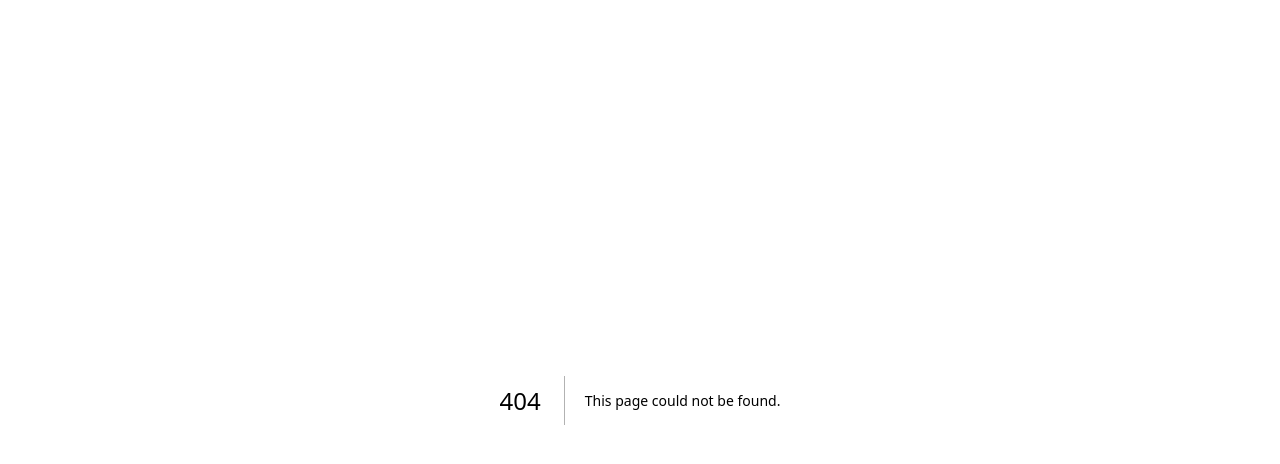
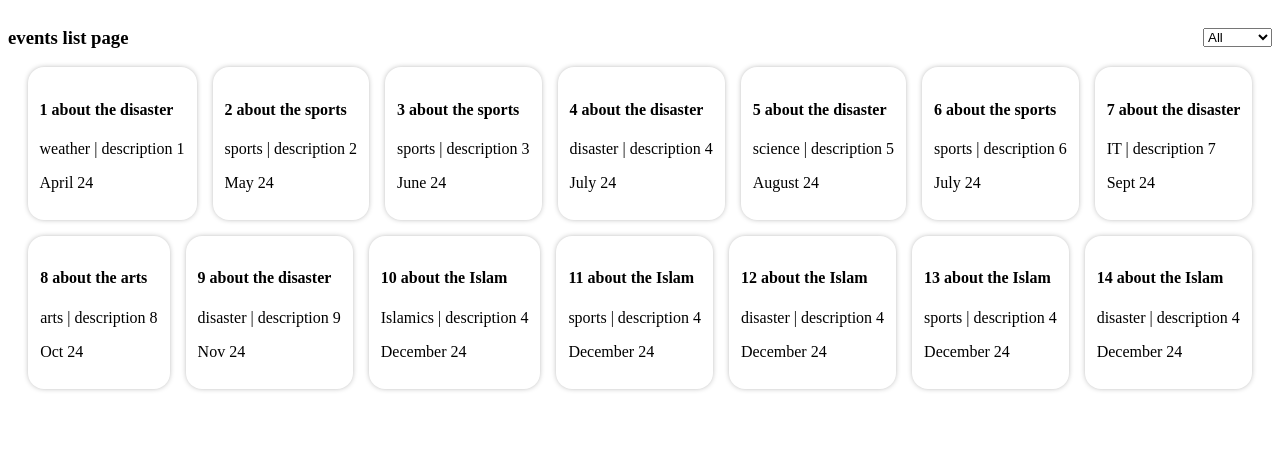
Before and after one commit to salik-dev/nextJS, a Next.js app: page /events in a window 1280 px wide. Before the commit this address had no page. Shown: the top 464 px of the page. Built offline with nearby package versions, Linux system fonts and the light colour scheme; data requests are answered from the project's data file.

Commit message:
activated filter on fetched API

```diff
--- /dev/null
+++ b/db.json
@@ -0,0 +1,104 @@
+{
+  "events": [
+    {
+      "id": 1,
+      "title": "about the disaster",
+      "description": "description 1",
+      "category": "weather",
+      "date": "April 24"
+    },
+    {
+      "id": 2,
+      "title": "about the sports",
+      "description": "description 2",
+      "category": "sports",
+      "date": "May 24"
+    },
+    {
+      "id": 3,
+      "title": "about the sports",
+      "description": "description 3",
+      "category": "sports",
+      "date": "June 24"
+    },
+    {
+      "id": 4,
+      "title": "about the disaster",
+      "description": "description 4",
+      "category": "disaster",
+      "date": "July 24"
+    },
+    {
+      "id": 5,
+      "title": "about the disaster",
+      "description": "description 5",
+      "category": "science",
+      "date": "August 24"
+    },
+    {
+      "id": 6,
+      "title": "about the sports",
+      "description": "description 6",
+      "category": "sports",
+      "date": "July 24"
+    },
+    {
+      "id": 7,
+      "title": "about the disaster",
+      "description": "description 7",
+      "category": "IT",
+      "date": "Sept 24"
+    },
+    {
+      "id": 8,
+      "title": "about the arts",
+      "description": "description 8",
+      "category": "arts",
+      "date": "Oct 24"
+    },
+    {
+      "id": 9,
+      "title": "about the disaster",
+      "description": "description 9",
+      "category": "disaster",
+      "date": "Nov 24"
+    },
+    {
+      "id": 10,
+      "title": "about the Islam",
+      "description": "description 4",
+      "category": "Islamics",
+      "date": "December 24"
+    }
+    ,
+    {
+      "id": 11,
+      "title": "about the Islam",
+      "description": "description 4",
+      "category": "sports",
+      "date": "December 24"
+    },
+    {
+      "id": 12,
+      "title": "about the Islam",
+      "description": "description 4",
+      "category": "disaster",
+      "date": "December 24"
+    },
+    {
+      "id": 13,
+      "title": "about the Islam",
+      "description": "description 4",
+      "category": "sports",
+      "date": "December 24"
+    },
+    {
+      "id": 14,
+      "title": "about the Islam",
+      "description": "description 4",
+      "category": "disaster",
+      "date": "December 24"
+    }
+
+  ]
+}
--- a/package.json
+++ b/package.json
@@ -6,16 +6,19 @@
     "dev": "next dev",
     "build": "next build",
     "start": "next start",
-    "lint": "next lint"
+    "lint": "next lint",
+    "serve-json": "json-server --watch db.json --port 4000"
   },
   "dependencies": {
     "autoprefixer": "10.4.14",
     "eslint": "8.42.0",
     "eslint-config-next": "13.4.5",
+    "json-server": "^0.17.3",
     "next": "^13.4.6",
     "postcss": "8.4.24",
     "react": "18.2.0",
     "react-dom": "18.2.0",
+    "swr": "^2.2.0",
     "tailwindcss": "3.3.2"
   },
   "main": "index.js",
--- /dev/null
+++ b/pages/events.jsx
@@ -0,0 +1,84 @@
+import { useState } from "react";
+import { useRouter } from "next/router";
+
+const Events = ({ eventLists }) => {
+  const [filterEvents, setFilterEvents] = useState(eventLists);
+  const [dropdownValue, setDropdownValue] = useState(null);
+  const router = useRouter();
+  const filterCategory = async (e) => {
+    var response;
+    if (e.target.value === "All") {
+      response = await fetch("http://localhost:4000/events");
+    } else {
+      response = await fetch(
+        `http://localhost:4000/events?category=${e.target.value}`
+      );
+    }
+    const data = await response.json();
+    setFilterEvents(data);
+    setDropdownValue(e.target.value);
+    router.push(`/events?category=${e.target.value}`, undefined, {
+      shallow: true,
+    });
+  };
+  return (
+    <>
+      <div
+        style={{
+          display: "flex",
+          justifyContent: "space-between",
+          alignItems: "center",
+        }}
+      >
+        <h3>events list page</h3>
+        <span>
+          <select onChange={filterCategory}>
+            <option value="All" selected>
+              All
+            </option>
+            <option value="sports">sports</option>
+            <option value="disaster">disaster</option>
+          </select>
+        </span>
+      </div>
+      <div
+        style={{
+          display: "flex",
+          justifyContent: "center",
+          flexWrap: "wrap",
+          gap: '1rem'
+        }}
+      >
+        {filterEvents.map((event) => {
+          return (
+            <div key={event.id} style={{
+              borderRadius: '1rem',
+              boxShadow: '0px 0px 6px -2px gray',
+              padding: '12px  '
+            }}>
+              <h4>
+                {event.id} {event.title}
+              </h4>
+              <p>
+                {event.category} | {event.description}
+              </p>
+              <p>{event.date}</p>
+            </div>
+          );
+        })}
+      </div>
+    </>
+  );
+};
+export default Events;
+
+export async function getServerSideProps(context) {
+  console.log("context output", context);
+  const response = await fetch("http://localhost:4000/events");
+  const data = await response.json();
+  return {
+    props: {
+      eventLists: data,
+    },
+  };
+}
--- a/pages/index.js
+++ b/pages/index.js
@@ -5,13 +5,11 @@ const Home = () => {
       <h1>Home Page</h1>
       <div style={{ display: "flex", gap: "2rem" }}>
         <Link href="/">Home</Link>
-        <Link href="/product">Product</Link>
-        <Link href="/About">About</Link>
-        <Link href="/users">Users</Link>
-        <Link href="/docs">Docs</Link>
+        <Link href="/product">Products</Link>
         <Link href="/posts">Posts</Link>
       </div>
     </>
   );
 };
+
 export default Home;
--- a/pages/posts/index.jsx
+++ b/pages/posts/index.jsx
@@ -29,7 +29,7 @@ export async function getStaticProps() {
   const data = await response.json();
   return {
     props: {
-      posts: data.slice(0, 3),
+      posts: data,
     },
   };
 }
```
Also changed, not shown: pages/Dashboard.jsx (added, +28 -0 lines), pages/dashboard-swr.jsx (added, +22 -0 lines), pages/docs/[[...params]].jsx (+9 -1 lines), pages/posts/[postId].jsx (+8 -2 lines), pages/product/[productId].jsx (added, +44 -0 lines), pages/product/index.jsx (+24 -28 lines), 1 other file (tests, documents, lock files or other folders).
